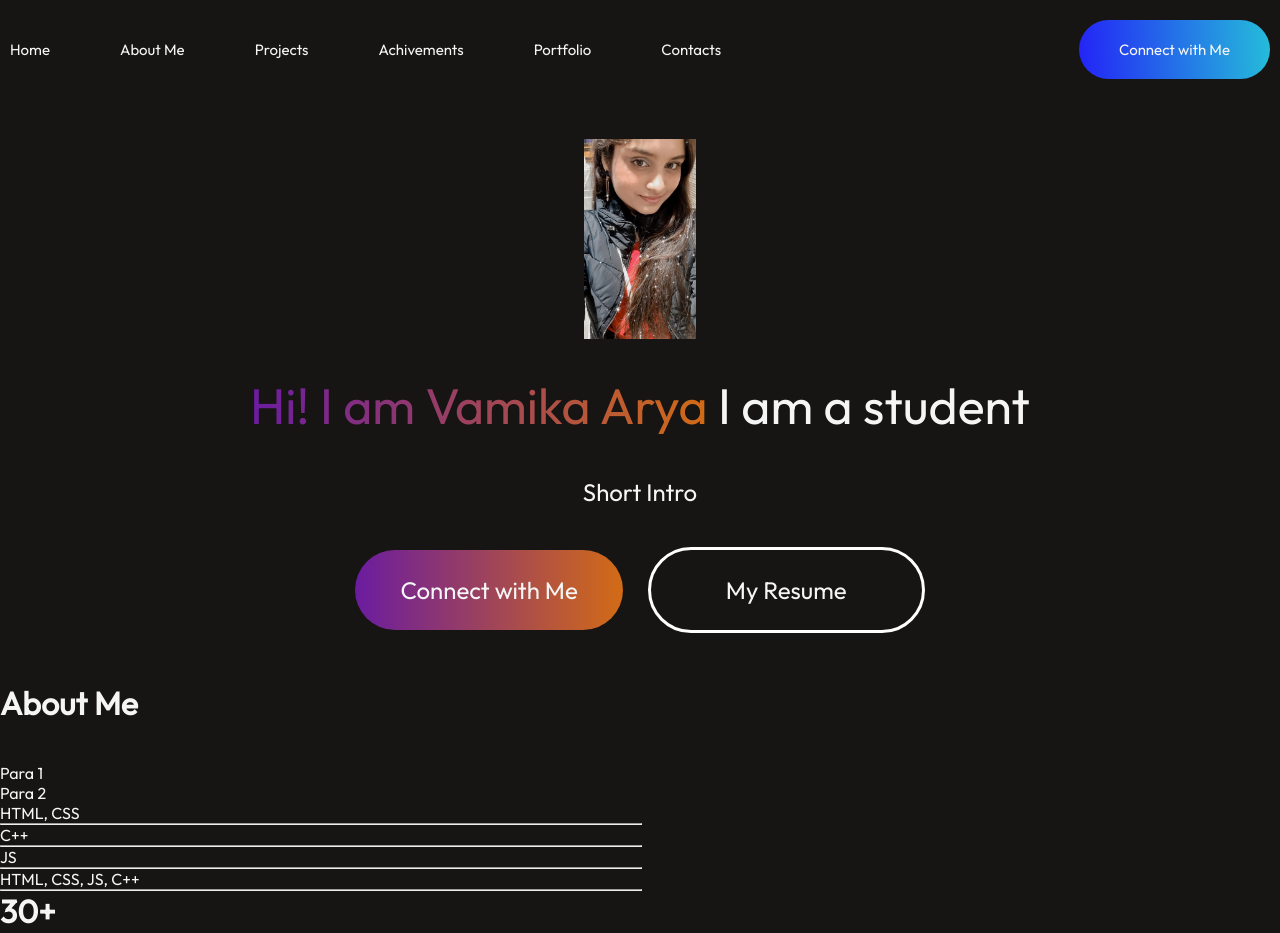
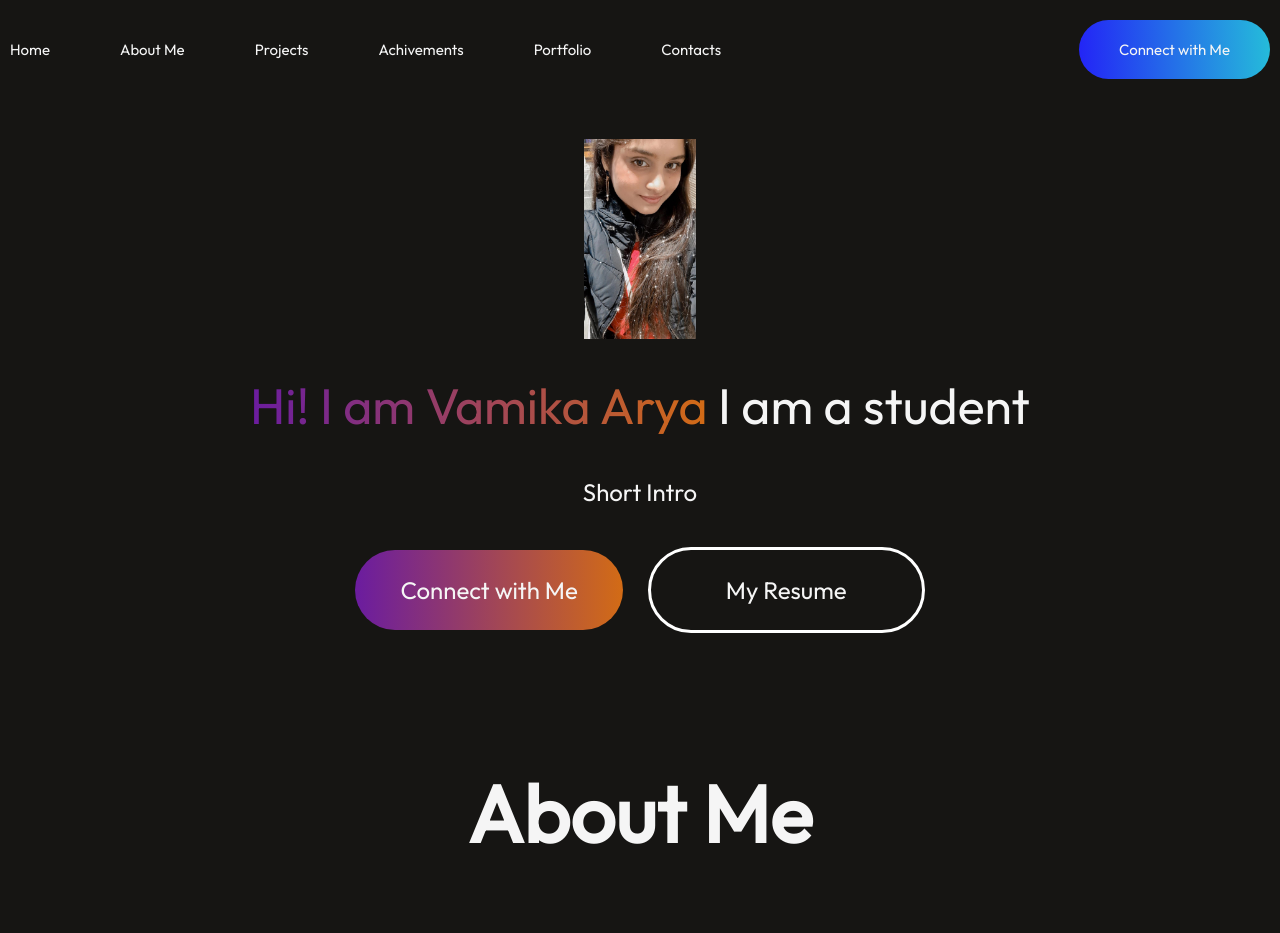
Before and after one commit to 6vam4arya/My-Website-Portfolio, a React (Vite) app: page / in a window 1280 px wide. Shown: the top 933 px of the page. Built offline with nearby package versions, Linux system fonts and the light colour scheme.

Commit message:
About Section

```diff
--- a/Components/About/About.css
+++ b/Components/About/About.css
@@ -0,0 +1,103 @@
+.about{
+    display: flex;
+    align-items: center;
+    justify-content: center;
+    flex-direction: column;
+    gap: 80px;
+    margin : 80px 170px;
+}
+
+.about-title{
+    position : relative;
+
+}
+
+.about-title h1{
+    padding : 0px 30px;
+    font-size: 80px;
+    font-weight: 600;
+}
+.about-title img{
+    position: absolute;
+    bottom: 0;
+    right:0;
+    z-index:-1;
+}
+
+.about-section{
+    display:flex;
+    gap:80px;
+}
+
+.about-right{
+    display: flex;
+    flex-direction: column;
+    gap:80px;
+}
+
+.about-para{
+    display: flex;
+    flex-direction: column;
+    /* the two paras will be one below another */
+    gap:20px;
+    font-size: 24px;
+    font-weight: 500;
+}
+
+.about-skills{
+    display: flex;
+    flex-direction: column;
+    gap:20px;
+}
+
+.about-skill{
+    display: flex;
+    gap:50px;
+    align-items: center;
+    transition: 0.4s;
+}
+
+.about-skill{
+    min-width: 150px;
+    font-size: 24px;
+    font-weight: 500;
+}
+
+.about-achievements{
+    display: flex;
+    width:100%;
+    justify-content: space-around;
+    margin-bottom: 80px;
+}
+
+.about-achievement{
+    display: flex;
+    flex-direction: column;
+    align-items: center;
+    gap:10px;
+    transition: 0.5s;
+}
+
+.about-achievement h1{
+    font-size: 60px;
+    font-weight: 700;
+    background: linear-gradient(270 deg, rgb(59, 120, 53), rgb(194, 67, 194));
+    background-clip:text;
+    -webkit-text-fill-color: transparent;
+
+}
+
+.about-achievement p{
+    font-size: 22px;
+    font-weight: 500;
+}
+
+.about-skills:hover{
+    transform: scale(1.05);
+    transition : 0.5s;
+}
+
+.about-achievement:hover{
+    transform: scale(1.12);
+    transition: 0.5s;
+}
--- a/Components/About/About.jsx
+++ b/Components/About/About.jsx
@@ -18,10 +18,11 @@ const About = () => {
                     <p>Para 2</p>
                 </div>
                 <div className="about-skills">
-                    <div className="about-skill"><p>HTML, CSS</p><hr style={{width:"50%"}}/></div>
-                    <div className="about-skill"><p> C++</p><hr style={{width:"50%"}}/></div>
-                    <div className="about-skill"><p>JS</p><hr style={{width:"50%"}}/></div>
-                    <div className="about-skill"><p>HTML, CSS, JS, C++</p><hr style={{width:"50%"}}/></div>
+                    <div className="about-skill"><p>HTML, CSS</p></div>
+                    <div className="about-skill"><p> C++</p></div>
+                    <div className="about-skill"><p>JS</p></div>
+                    {/* <hr style={{width:"50%"}}/> */}
+                    <div className="about-skill"><p>HTML, CSS, JS, C++</p></div>
                 </div>
             </div>
         </div>
```
